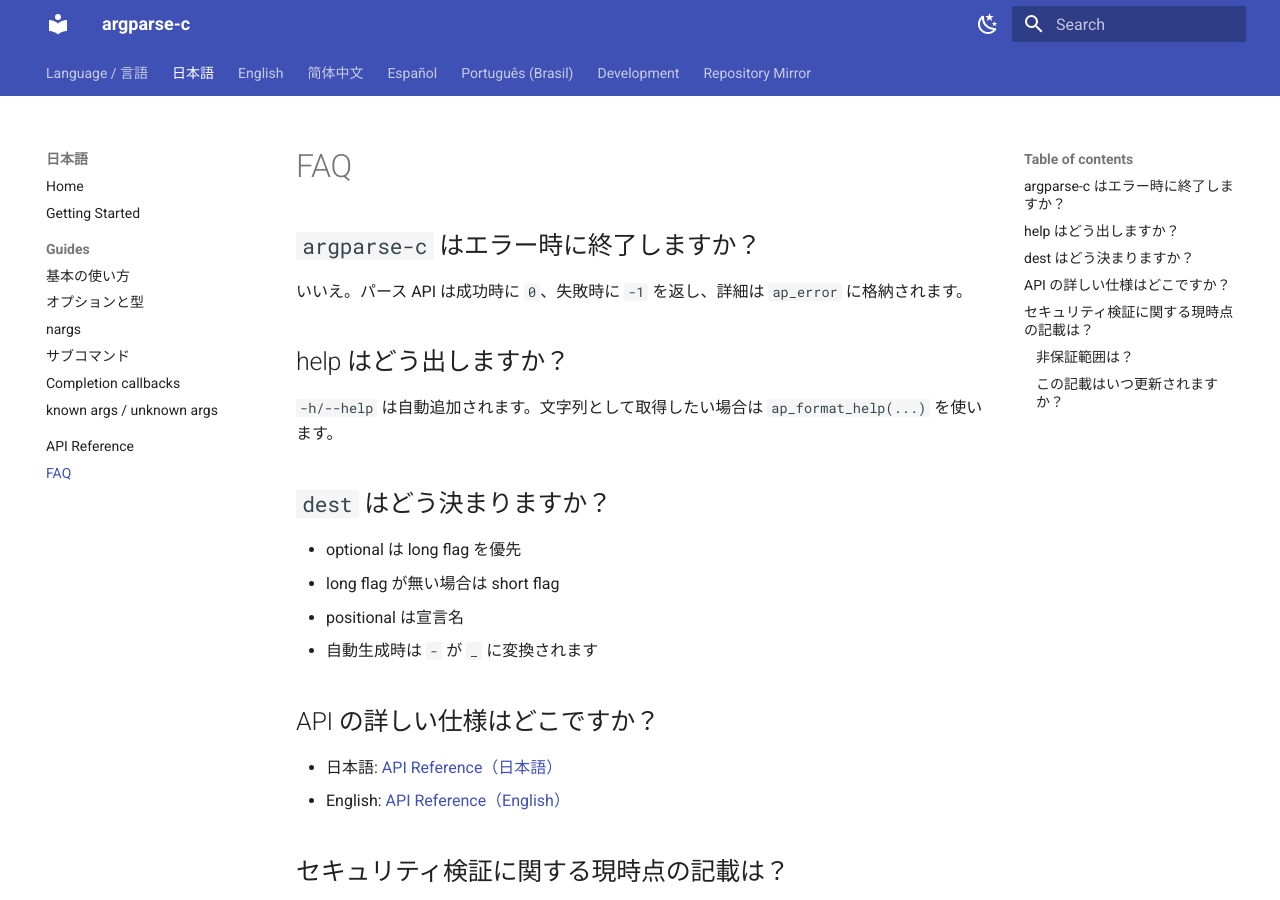
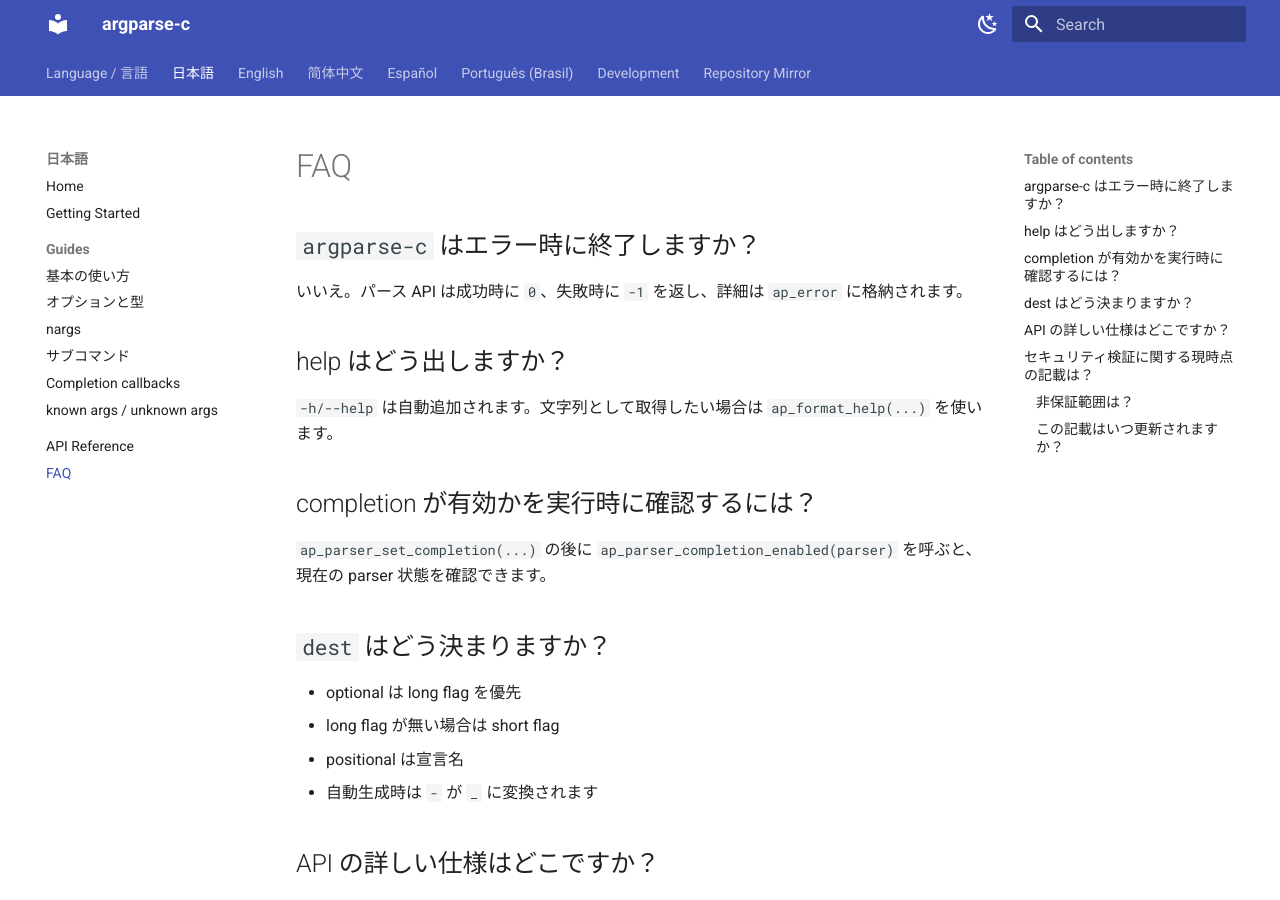
Before and after one commit to YoshihideShirai/argparse-c, an MkDocs documentation site: the page built from docs/ja/faq.md, in a window 1280 px wide and 900 px high. Built offline with MkDocs 1.6.1 and Material for MkDocs 9.7.7, drawn with Linux system fonts in a browser that asks for light colours.

Commit message:
docs: add completion enabled runtime check examples

```diff
--- a/docs/ja/faq.md
+++ b/docs/ja/faq.md
@@ -7,6 +7,10 @@
 ## help はどう出しますか？
 
 `-h/--help` は自動追加されます。文字列として取得したい場合は `ap_format_help(...)` を使います。
+
+## completion が有効かを実行時に確認するには？
+
+`ap_parser_set_completion(...)` の後に `ap_parser_completion_enabled(parser)` を呼ぶと、現在の parser 状態を確認できます。
 
 ## `dest` はどう決まりますか？
 
```
Also changed, not shown: docs/en/faq.md (+4 -0 lines), docs/en/guides/completion-callbacks.md (+5 -0 lines), docs/ja/guides/completion-callbacks.md (+5 -0 lines).
